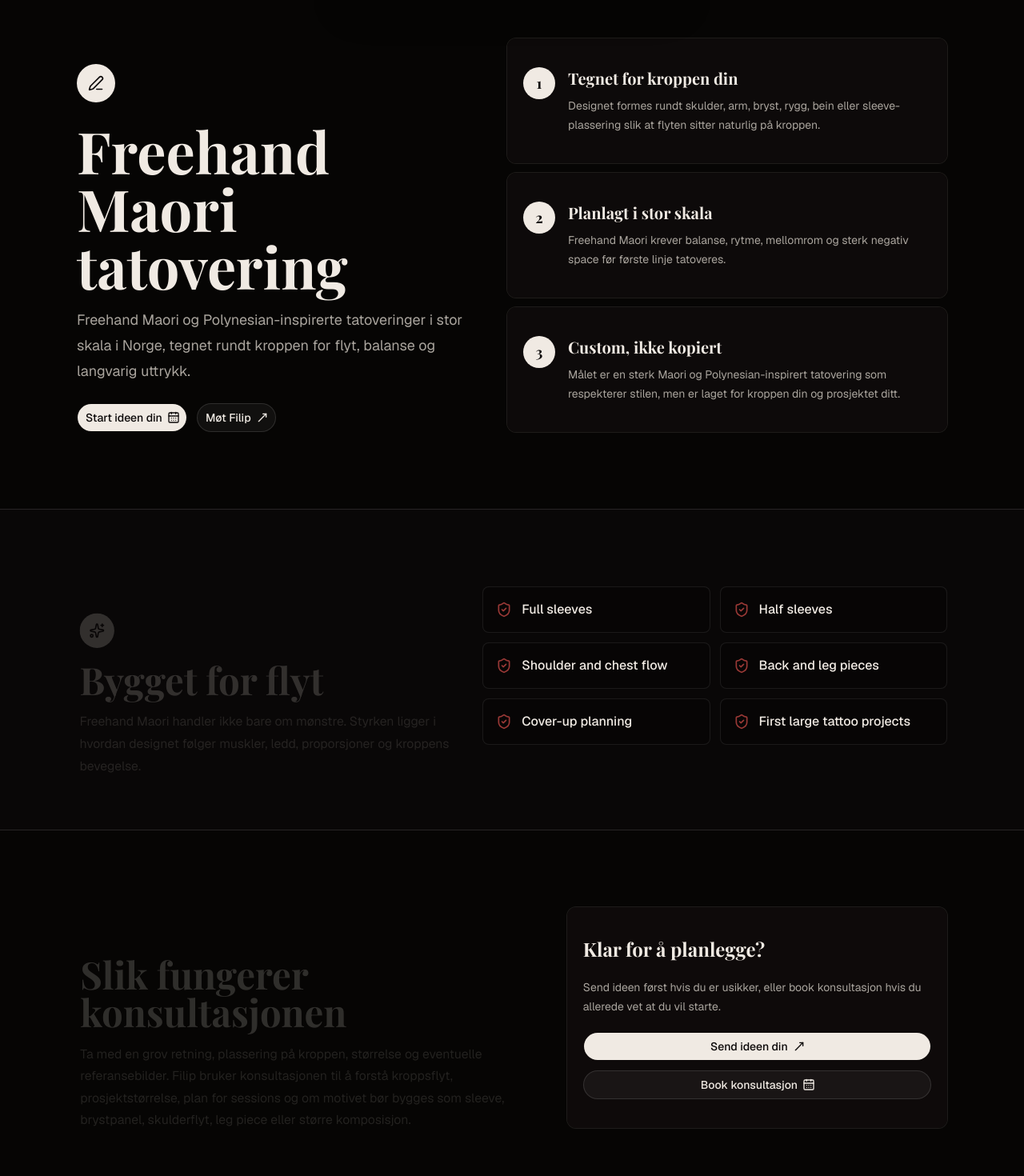
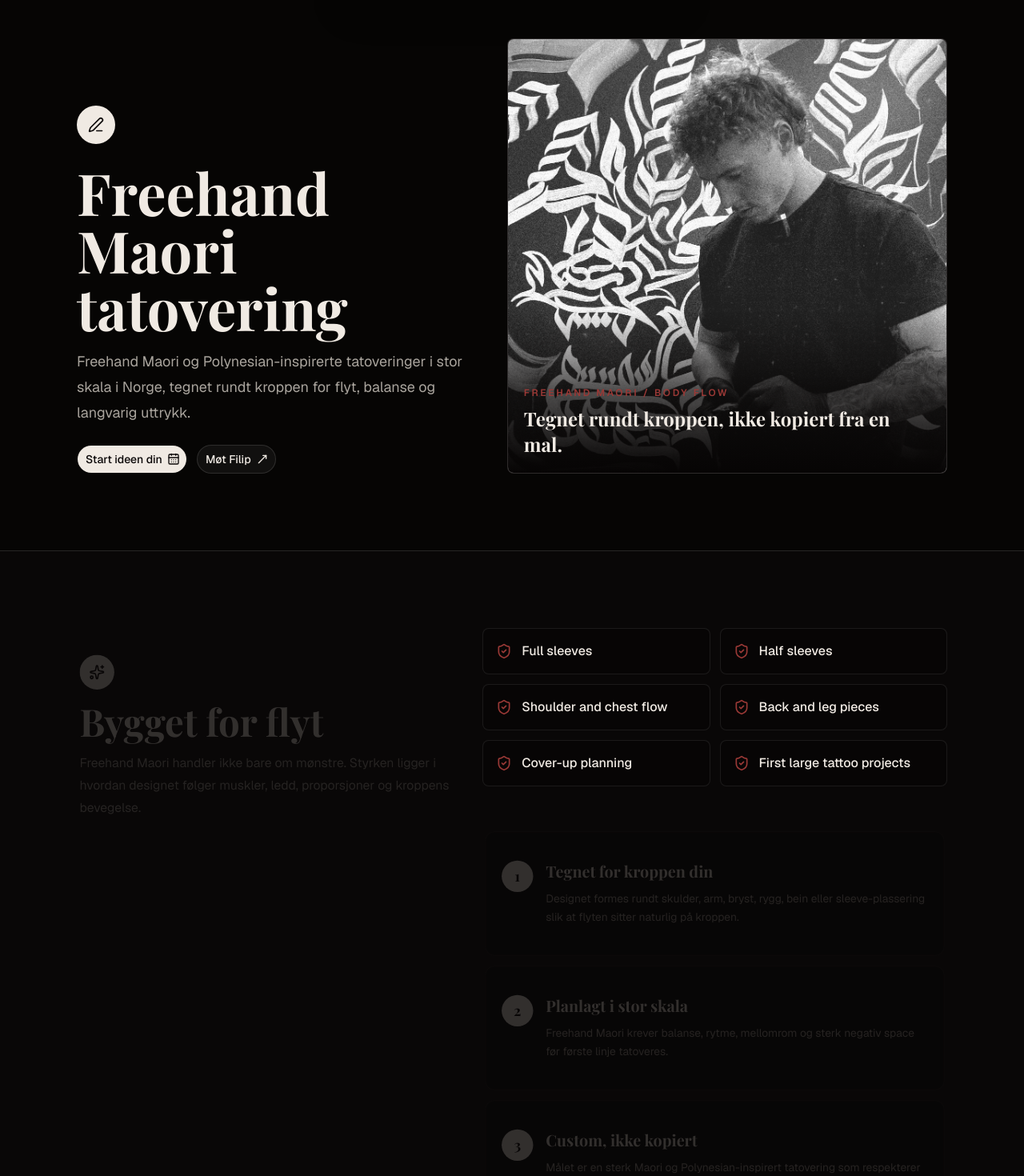
Before and after one commit to YmiaDKA/InfinityTattoo, a Next.js app: page /freehand-maori-tattoo in a window 1280 px wide. Shown: the part 80-1550 px from the top of the page at 80% size. Built offline with nearby package versions, Linux system fonts and the light colour scheme.

Commit message:
Add Maori page artist photo

```diff
--- a/src/app/freehand-maori-tattoo/page.tsx
+++ b/src/app/freehand-maori-tattoo/page.tsx
@@ -1,4 +1,5 @@
 import type { Metadata } from "next";
+import Image from "next/image";
 import Link from "next/link";
 import {
   CalendarDaysIcon,
@@ -102,24 +103,26 @@ export default function FreehandMaoriTattooPage() {
           </div>
         </div>
 
-        <div className="motion-stagger grid gap-3">
-          {processItems.map((item, index) => (
-            <Card className="motion-lift motion-reveal bg-card/70" key={item.titleEn}>
-              <CardContent className="grid gap-4 p-5 sm:grid-cols-[auto_1fr]">
-                <span className="flex size-10 items-center justify-center rounded-full bg-primary font-display text-lg font-bold text-primary-foreground">
-                  {index + 1}
-                </span>
-                <div>
-                  <p className="font-display text-xl font-bold text-foreground">
-                    <LocalizedText en={item.titleEn} no={item.titleNo} />
+        <div className="motion-lift relative min-h-[34rem] overflow-hidden rounded-lg border bg-card">
+          <Image
+            src="/media/artist/filip-freehand-maori.jpg"
+            alt="Filip working in front of freehand Maori artwork at Infinity Tattoo Studio"
+            fill
+            className="motion-media object-cover object-[50%_32%]"
+            priority
+            sizes="(min-width: 1024px) 46vw, 92vw"
+          />
+          <div className="pointer-events-none absolute inset-x-0 bottom-0 bg-gradient-to-t from-background via-background/70 to-transparent px-5 pb-5 pt-24">
+            <p className="text-xs font-semibold uppercase tracking-[0.22em] text-[color:var(--studio-red)]">
+              Freehand Maori / body flow
             </p>
-                  <p className="mt-2 text-sm leading-6 text-muted-foreground">
-                    <LocalizedText en={item.textEn} no={item.textNo} />
+            <p className="mt-2 font-display text-2xl font-bold text-foreground">
+              <LocalizedText
+                en="Drawn around the body, not copied from a template."
+                no="Tegnet rundt kroppen, ikke kopiert fra en mal."
+              />
             </p>
           </div>
-              </CardContent>
-            </Card>
-          ))}
         </div>
       </section>
 
@@ -140,6 +143,7 @@ export default function FreehandMaoriTattooPage() {
             </p>
           </div>
 
+          <div className="grid gap-6">
             <div className="motion-stagger grid gap-3 sm:grid-cols-2">
               {fitItems.map((item) => (
                 <div
@@ -150,6 +154,29 @@ export default function FreehandMaoriTattooPage() {
                   <p className="font-medium text-foreground">{item}</p>
                 </div>
               ))}
+            </div>
+            <div className="motion-stagger grid gap-3">
+              {processItems.map((item, index) => (
+                <Card
+                  className="motion-lift motion-reveal bg-background/70"
+                  key={item.titleEn}
+                >
+                  <CardContent className="grid gap-4 p-5 sm:grid-cols-[auto_1fr]">
+                    <span className="flex size-10 items-center justify-center rounded-full bg-primary font-display text-lg font-bold text-primary-foreground">
+                      {index + 1}
+                    </span>
+                    <div>
+                      <p className="font-display text-xl font-bold text-foreground">
+                        <LocalizedText en={item.titleEn} no={item.titleNo} />
+                      </p>
+                      <p className="mt-2 text-sm leading-6 text-muted-foreground">
+                        <LocalizedText en={item.textEn} no={item.textNo} />
+                      </p>
+                    </div>
+                  </CardContent>
+                </Card>
+              ))}
+            </div>
           </div>
         </div>
       </section>
```
Also changed, not shown: public/media/artist/filip-freehand-maori.jpg (added). Lines whose indentation alone changed are shown as unchanged.
